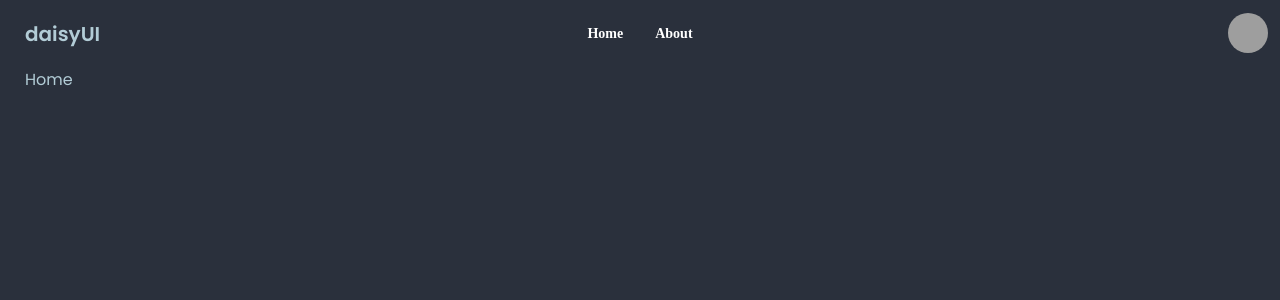
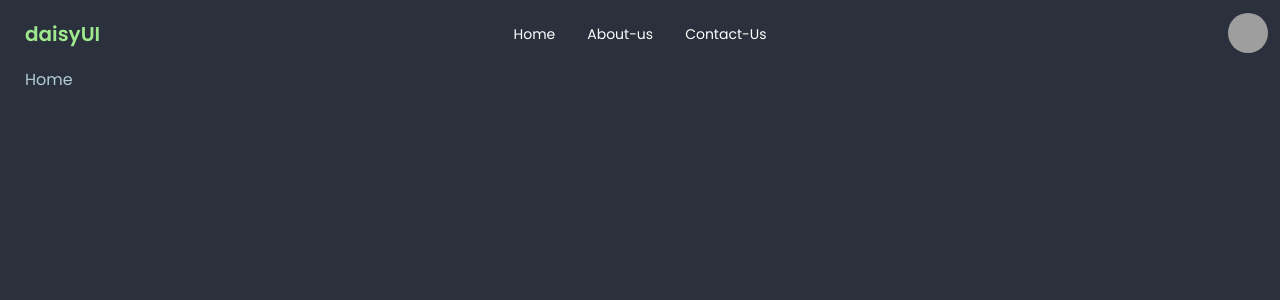
Before and after one commit to akdmousom/task-managemnet-system, a React (Vite) app: page / in a window 1280 px wide. Shown: the top 300 px of the page. Built offline with nearby package versions, Linux system fonts and the light colour scheme; grey boxes are pictures that could not be loaded.

Commit message:
React icon added and sass is also added for custom css style

```diff
--- a/package.json
+++ b/package.json
@@ -15,7 +15,9 @@
     "react": "^18.2.0",
     "react-dom": "^18.2.0",
     "react-helmet-async": "^2.0.4",
+    "react-icons": "^4.12.0",
     "react-router-dom": "^6.21.0",
+    "react-scroll": "^1.9.0",
     "sass": "^1.69.5",
     "sort-by": "^1.2.0"
   },
--- a/src/Components/NavigationBar/NavigationBar.jsx
+++ b/src/Components/NavigationBar/NavigationBar.jsx
@@ -1,9 +1,30 @@
 import './NavigationBars.scss'
+import { Link as ScroolLink } from 'react-scroll';
 const NavigationBar = () => {
     const navItem = <>
 
-        <li><a>Home</a></li>
-        <li><a>About</a></li>
+        <li> <ScroolLink to='/'
+            spy={true}
+            smooth={true}
+            offset={50}
+            duration={500} >Home
+
+            </ScroolLink></li>
+        <li> <ScroolLink to='about-us'
+            spy={true}
+            smooth={true}
+            offset={50}
+            duration={500} >About-us
+
+            </ScroolLink></li>
+
+            <li> <ScroolLink to='contact-us'
+            spy={true}
+            smooth={true}
+            offset={50}
+            duration={500} >Contact-Us
+
+            </ScroolLink></li>
 
     </>
     return (
@@ -19,7 +40,7 @@ const NavigationBar = () => {
 
                     </ul>
                 </div>
-                <a className="btn btn-ghost text-xl">daisyUI</a>
+                <a className="btn btn-ghost text-primary text-xl">daisyUI</a>
             </div>
             <div className="navbar-center hidden lg:flex">
                 <ul className="menu menu-horizontal px-1">
--- a/src/Components/NavigationBar/NavigationBars.scss
+++ b/src/Components/NavigationBar/NavigationBars.scss
@@ -1,7 +1,13 @@
-.navbar{
-    li{
+.navbar {
+    li {
         color: white;
-        font-family: 'Times New Roman', Times, serif;
-        font-weight: 700;
+
+    }
+
+    li:hover {
+        background-image: linear-gradient(to right, #91eb7b, #9fe88d);
+        background-clip: text;
+        -webkit-text-fill-color: transparent;
+
     }
 }
```
Also changed, not shown: 1 other file (tests, documents, lock files or other folders).
